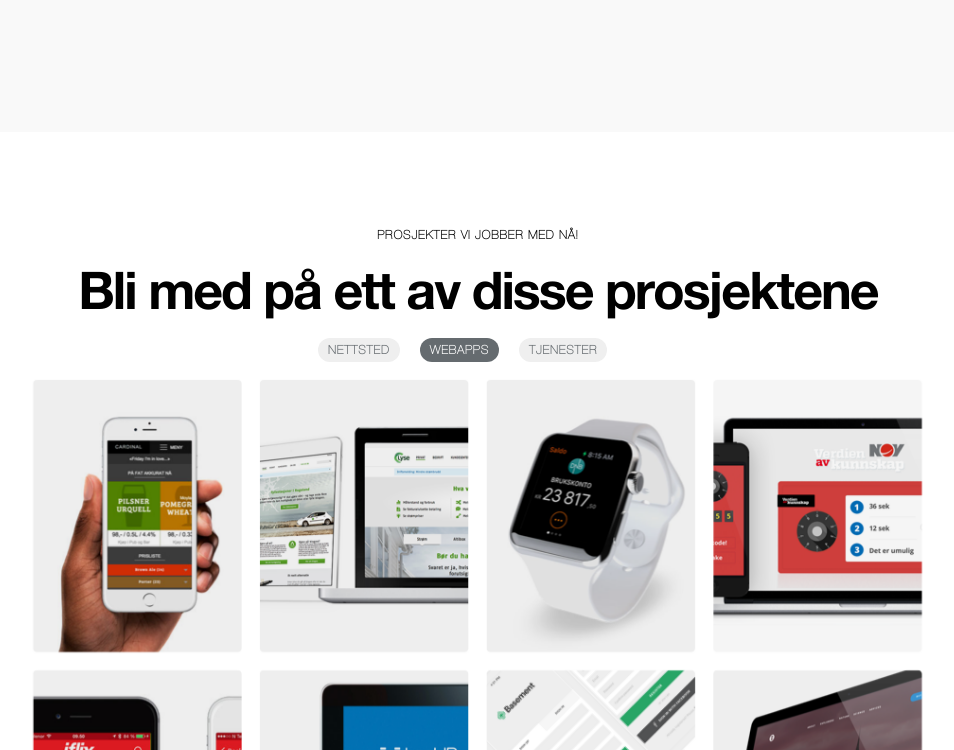
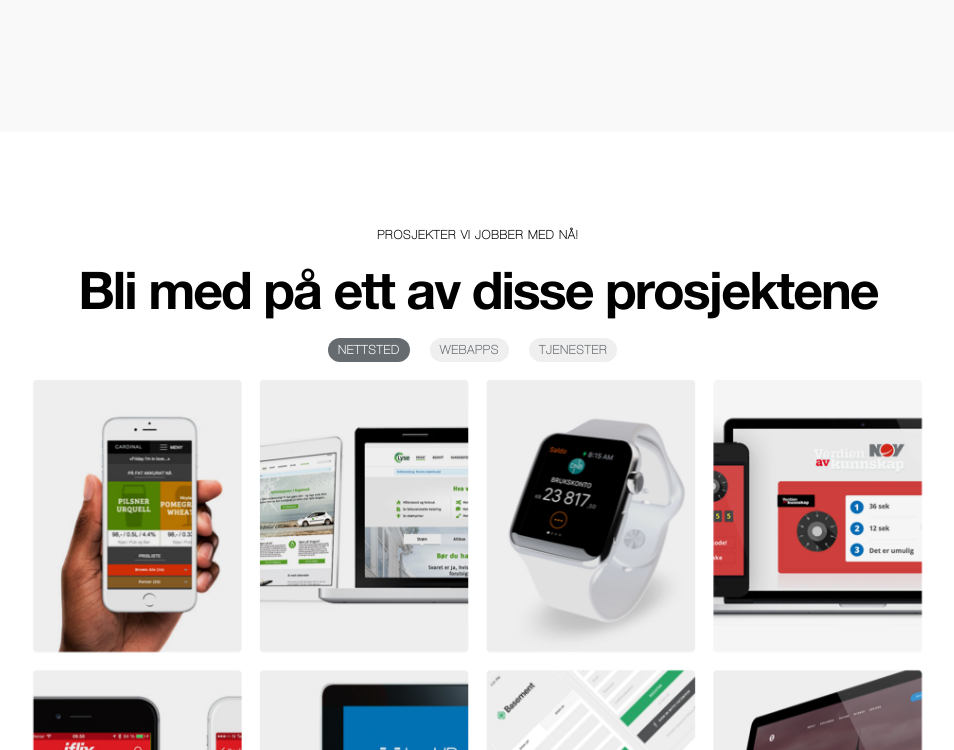
Before and after one commit to knowit/utviklere.knowit.no, a website: page src/index.jade in a window 1280 px wide. Both pictures are taken after a click on the link "NETTSTED". Shown: the part 2579-3329 px from the top of the page, without its empty margins (162-1116 px from the left). Drawn offline with nearby package versions, Linux system fonts and the light colour scheme; files that its build step writes are made by us from their sources; files whose address does not match are found by name.

Commit message:
Make buttons for projects work

```diff
--- /dev/null
+++ b/script.js
@@ -0,0 +1,7 @@
+function selectProject(e) {
+  $(".bli-med-button").each(function(btn) {
+    $(this).removeClass('active');
+  });
+
+  $(e).toggleClass('active');
+}
--- a/src/index.jade
+++ b/src/index.jade
@@ -62,17 +62,17 @@ block content
       .button-row
         ul
           li
-            a(href="#" data-target="#prosjekt-carousel" data-slide-to="0") NETTSTED
+            a.bli-med-button(onclick="selectProject(this)" href="#" data-target="#prosjekt-carousel" data-slide-to="0") NETTSTED
           li
-            a.active(href="#" data-target="#prosjekt-carousel" data-slide-to="1") WEBAPPS
+            a.bli-med-button.active(onclick="selectProject(this)" href="#" data-target="#prosjekt-carousel" data-slide-to="1") WEBAPPS
           li
-            a(href="#" data-target="#prosjekt-carousel" data-slide-to="2") TJENESTER
+            a.bli-med-button(onclick="selectProject(this)" href="#" data-target="#prosjekt-carousel" data-slide-to="2") TJENESTER
 
       #prosjekt-carousel.carousel.slide(data-ride="carousel")
         .carousel-inner(role="listbox")
+          .item
+            img.img-responsive(src="img/prosjekter.png")
           .item.active
-            img.img-responsive(src="img/prosjekter.png")
-          .item
             img.img-responsive(src="img/prosjekter.png")
           .item
             img.img-responsive(src="img/prosjekter.png")
--- a/src/layout.jade
+++ b/src/layout.jade
@@ -12,6 +12,7 @@ html(lang='en')
     block scripts
       script(src='https://code.jquery.com/jquery-1.12.3.min.js')
       script(src='dist/js/bootstrap.min.js')
+      script(src='script.js')
 //    | <div class="typeform">
 //    | <div class="typeform-widget" data-url="https://knowitobjectnet.typeform.com/to/kfZzl4" data-text="Contact Form" style="width:100%;height:500px;"></div>
 //    | <script>(function(){var qs,js,q,s,d=document,gi=d.getElementById,ce=d.createElement,gt=d.getElementsByTagName,id='typef_orm',b='https://s3-eu-west-1.amazonaws.com/share.typeform.com/';if(!gi.call(d,id)){js=ce.call(d,'script');js.id=id;js.src=b+'widget.js';q=gt.call(d,'script')[0];q.parentNode.insertBefore(js,q)}})()</script>
--- a/style.css
+++ b/style.css
@@ -83,7 +83,6 @@ h5 {
   -o-background-size: cover;
   background-size: cover;
   background-position: center;
-  height: 823px;
 }
 
 .banner .knowit_logo {
@@ -358,6 +357,7 @@ td, th {
   color: #e2eaf3;
   letter-spacing: 2px;
   text-decoration:none;
+  outline: none;
 }
 
 .carousel-control.left, .carousel-control.right {
@@ -397,9 +397,9 @@ td, th {
 }
 
 .button-row {
-  width: 400px;
+  width: 300px;
   margin: 0 auto 0 auto;
-  padding-bottom: 30px;
+  padding-bottom: 40px;
   padding-top: 10px;
 }
 
@@ -409,6 +409,11 @@ td, th {
   font-size: 12px;
 
   margin-right: 20px;
+}
+
+.bli-med ul {
+  margin: 0;
+  padding: 0;
 }
 
 .bli-med li:last-child  {
@@ -433,6 +438,10 @@ td, th {
 .bli-med li a:hover, .bli-med .active {
   background-color: #656b6f;
   color: #FFF;
+}
+
+.bli-med li a {
+  outline: none;
 }
 
 .opacity7 {
```
Also changed, not shown: index.html.
